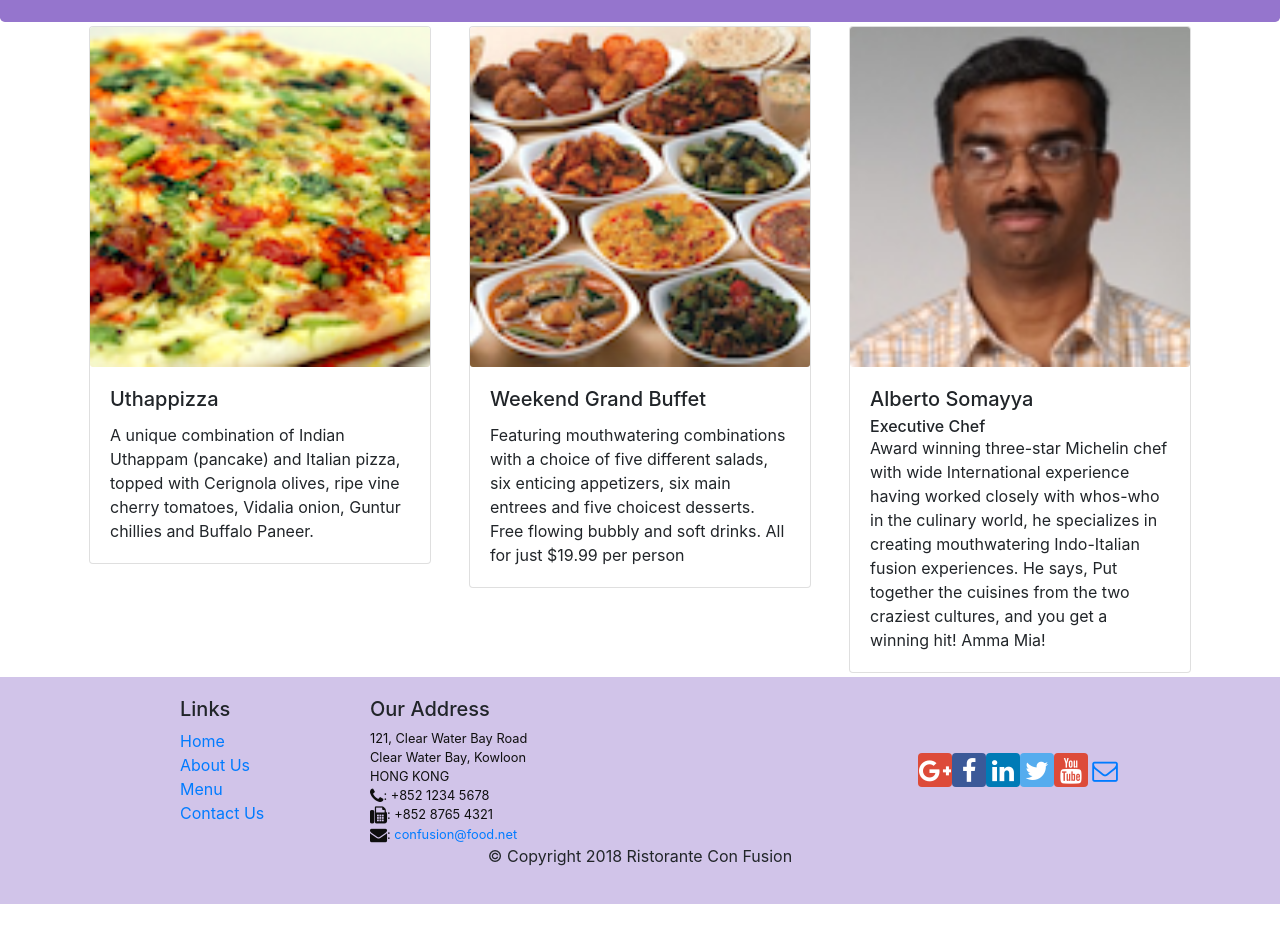
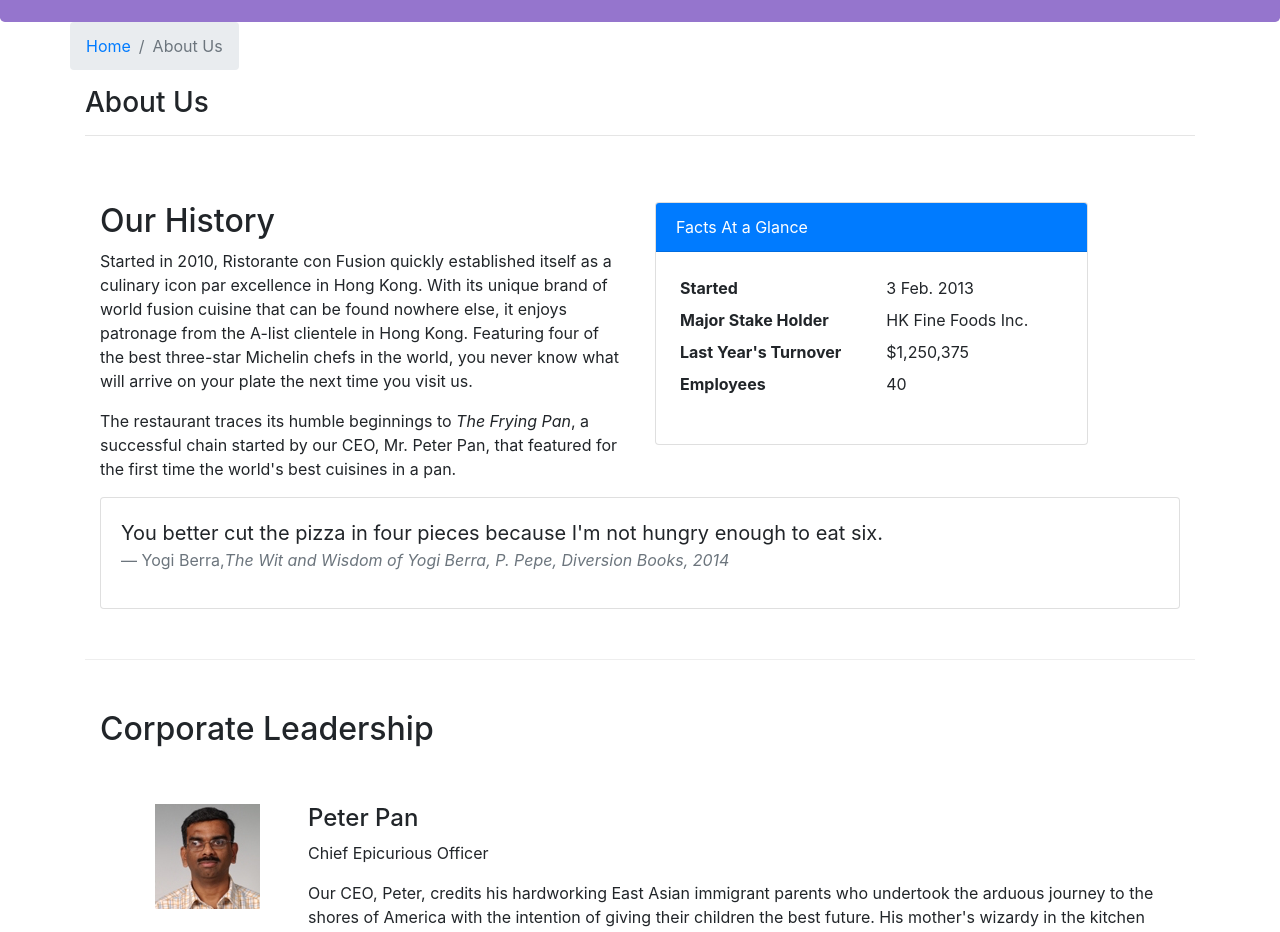
Before and after one commit to amarsomani/conFusion-ReactApplication, a React (Create React App) app: page /aboutus in a window 1280 px wide. Before the commit this address led to /home. Shown: the part 320-1252 px from the top of the page. Before the commit the page ends 1224 px from the top, so only its background shows below. Built offline with nearby package versions, Linux system fonts and the light colour scheme.

Commit message:
Assignment 2

```diff
--- /dev/null
+++ b/src/components/AboutComponent.js
@@ -0,0 +1,94 @@
+import React from 'react';
+import { Breadcrumb, BreadcrumbItem, Card, CardBody, CardHeader, Media } from 'reactstrap';
+import { Link } from 'react-router-dom';
+
+function RenderLeader({ leader }) {
+    return (
+        <div key={leader.id} className="col-12 mt-5">
+            <Media tag="li">
+                <Media left middle>
+                    <Media object src={leader.image} alt={leader.name}></Media>
+                </Media>
+                <Media body className="ml-5">
+                    <Media heading>{leader.name}</Media>
+                    <p>{leader.designation}</p>
+                    <p>{leader.description}</p>
+                </Media>
+            </Media>
+        </div>
+    )
+}
+
+function About(props) {
+
+    const leaders = props.leaders.map((leader) => {
+        return (
+            <RenderLeader leader={leader} />
+        );
+    });
+
+    return (
+        <div className="container">
+            <div className="row">
+                <Breadcrumb>
+                    <BreadcrumbItem><Link to="/home">Home</Link></BreadcrumbItem>
+                    <BreadcrumbItem active>About Us</BreadcrumbItem>
+                </Breadcrumb>
+                <div className="col-12">
+                    <h3>About Us</h3>
+                    <hr />
+                </div>
+            </div>
+            <div className="row row-content">
+                <div className="col-12 col-md-6">
+                    <h2>Our History</h2>
+                    <p>Started in 2010, Ristorante con Fusion quickly established itself as a culinary icon par excellence in Hong Kong. With its unique brand of world fusion cuisine that can be found nowhere else, it enjoys patronage from the A-list clientele in Hong Kong.  Featuring four of the best three-star Michelin chefs in the world, you never know what will arrive on your plate the next time you visit us.</p>
+                    <p>The restaurant traces its humble beginnings to <em>The Frying Pan</em>, a successful chain started by our CEO, Mr. Peter Pan, that featured for the first time the world's best cuisines in a pan.</p>
+                </div>
+                <div className="col-12 col-md-5">
+                    <Card>
+                        <CardHeader className="bg-primary text-white">Facts At a Glance</CardHeader>
+                        <CardBody>
+                            <dl className="row p-1">
+                                <dt className="col-6">Started</dt>
+                                <dd className="col-6">3 Feb. 2013</dd>
+                                <dt className="col-6">Major Stake Holder</dt>
+                                <dd className="col-6">HK Fine Foods Inc.</dd>
+                                <dt className="col-6">Last Year's Turnover</dt>
+                                <dd className="col-6">$1,250,375</dd>
+                                <dt className="col-6">Employees</dt>
+                                <dd className="col-6">40</dd>
+                            </dl>
+                        </CardBody>
+                    </Card>
+                </div>
+                <div className="col-12">
+                    <Card>
+                        <CardBody className="bg-faded">
+                            <blockquote className="blockquote">
+                                <p className="mb-0">You better cut the pizza in four pieces because
+                                    I'm not hungry enough to eat six.</p>
+                                <footer className="blockquote-footer">Yogi Berra,
+                                <cite title="Source Title">The Wit and Wisdom of Yogi Berra,
+                                    P. Pepe, Diversion Books, 2014</cite>
+                                </footer>
+                            </blockquote>
+                        </CardBody>
+                    </Card>
+                </div>
+            </div>
+            <div className="row row-content">
+                <div className="col-12">
+                    <h2>Corporate Leadership</h2>
+                </div>
+                <div className="col-12">
+                    <Media list>
+                        {leaders}
+                    </Media>
+                </div>
+            </div>
+        </div>
+    );
+}
+
+export default About;
--- a/src/components/MainComponent.js
+++ b/src/components/MainComponent.js
@@ -1,6 +1,7 @@
 import React, { Component } from 'react';
 import Header from './HeaderComponent';
 import Menu from './MenuComponent';
+import About from './AboutComponent';
 import Contact from './ContactComponent';
 import Footer from './FooterComponent';
 import DishDetail from './DishDetailComponent';
@@ -52,6 +53,7 @@ class Main extends Component {
                 <Header />
                 <Switch>
                     <Route path="/home" component={HomePage} />
+                    <Route path="/aboutus" component={() => <About leaders={this.state.leaders} />} />
                     <Route exact path="/menu" component={() => <Menu dishes={this.state.dishes} />} />
                     <Route path="/menu/:dishId" component={DishWithId} />
                     <Route exact path="/contactus" component={Contact} />
```
